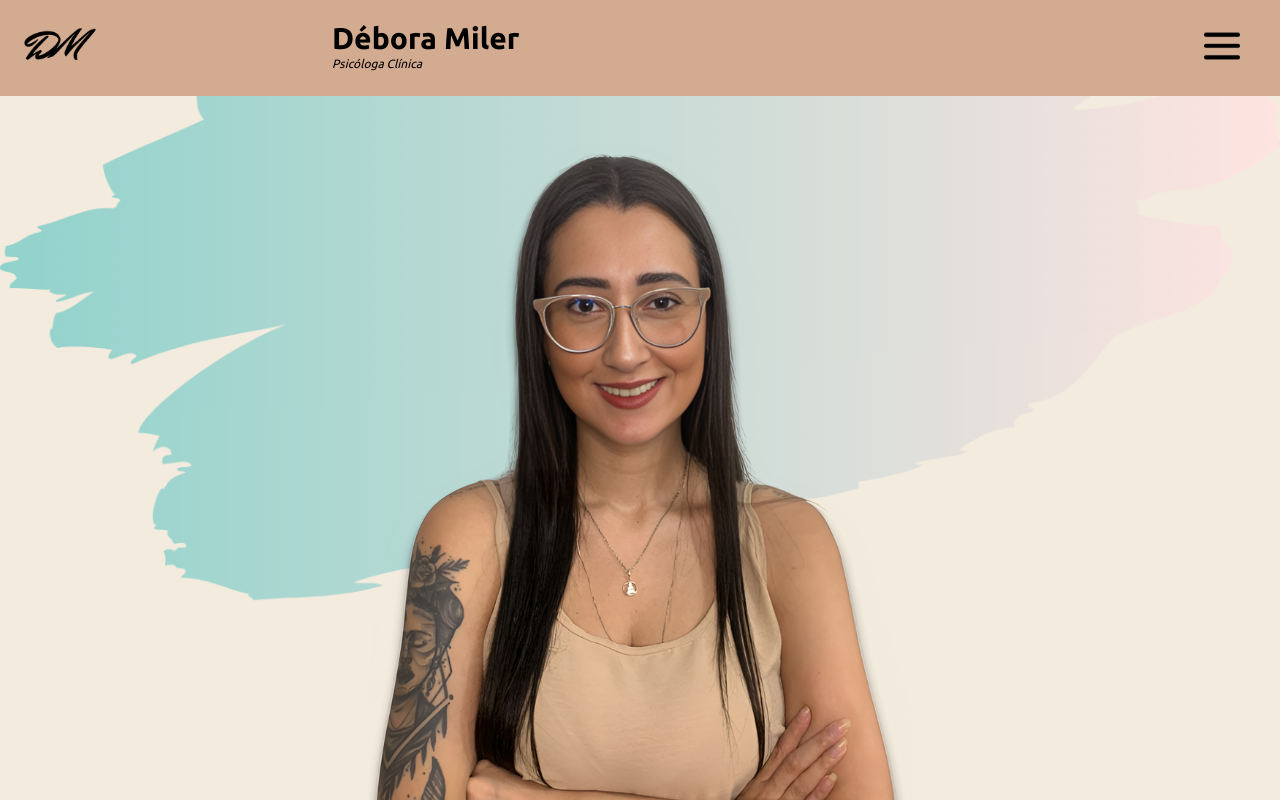
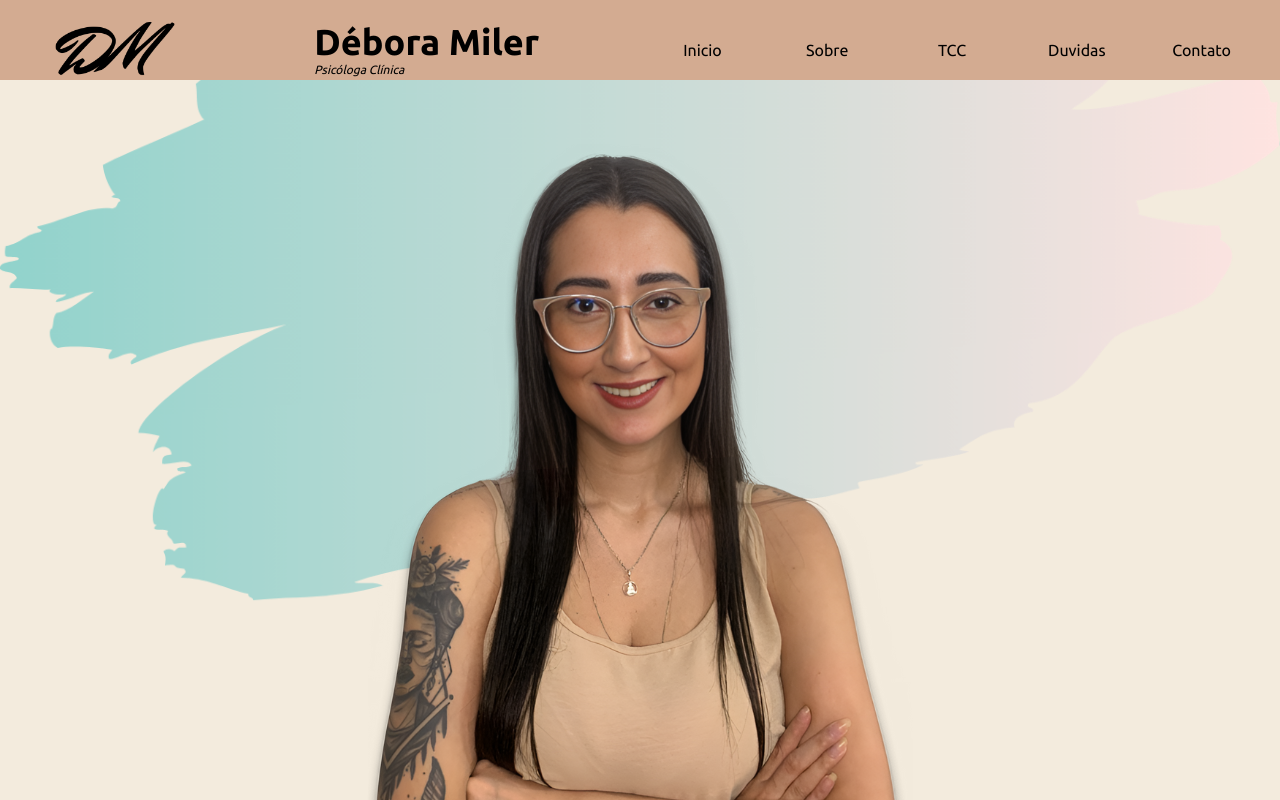
Before and after one commit to hagartelles/Psicologa_debora, a Next.js app: page / in a window 1280 px wide. Shown: the top 800 px of the page. Built offline with nearby package versions, Linux system fonts and the light colour scheme.

Commit message:
feat/header responsivity

```diff
--- a/src/components/sections/header/Header.tsx
+++ b/src/components/sections/header/Header.tsx
@@ -1,18 +1,31 @@
 "use client"
 
-import { useState } from 'react';
+import { useEffect, useState } from 'react';
 import { SvgIcon } from '@/components/globalComponents/icons';
 
 export function Header() {
     const [menuOpen, setMenuOpen ] = useState(false);
+    const [isMobile, setIsMobile] =useState(true);
 
     type IconName = "closeIcon" | "menuIcon"
     const [iconMenu, setIcon] = useState<IconName>("menuIcon");
 
-    const toggleMenu = () => {
-        setMenuOpen(!menuOpen);
-        setIcon(menuOpen ? "menuIcon": "closeIcon");
+
+    const openMenu = () => {
+        setIsMobile(window.innerWidth > 767? false: true)
+           if (isMobile){
+
+            setMenuOpen(true);
+            setIcon("closeIcon");
+
+        }
     };
+
+    const closeMenu =() => {
+        setMenuOpen(false);
+        setIcon("menuIcon")
+
+    }
 
 
     type Props = {
@@ -21,37 +34,81 @@ export function Header() {
     }
 
     const ItemMenu = ({ name, link }:Props) => (
-        <li className=" text-2xl text-bold justify-center w-full bg-burnt_rose hover:bg-misty_rose border-t-2">
-            <a href={`#${link}`} className="h-full w-full grid place-items-center " onClick={toggleMenu}>
+        <li className=" text-2xl text-bold justify-center w-full  bg-burnt_rose/50 hover:bg-misty_rose/50
+        md:col-span-1 md:text-base md:h-full ">
+            <a href={`#${link}`} className="h-full w-full grid place-items-center " onClick={closeMenu}>
                 {name}
             </a>
         </li>
     );
 
+    const logoWidth =()=> {
+        let sizeScreen = window.innerWidth
+        let logoW = 80
+
+        if (sizeScreen > 574 && sizeScreen < 767 ) {
+            logoW = 98
+        } else if(sizeScreen > 767 && sizeScreen < 1023 ) {
+            logoW = 106
+        } else if(sizeScreen > 1023 ) {
+            logoW = 120
+        }
+        return logoW
+    }
+
+    const [logoWidthState, setLogoWidthState] = useState(logoWidth());
+
+    // Função para atualizar a largura do logotipo com base no tamanho da tela
+    const updateLogoWidth = () => {
+        setLogoWidthState(logoWidth());
+    };
+
+    // Efeito para adicionar o ouvinte do evento de redimensionamento da janela
+    useEffect(() => {
+        const handleResize = () => {
+            updateLogoWidth();
+        };
+
+        window.addEventListener('resize', handleResize);
+
+        // Remova o ouvinte do evento de redimensionamento ao desmontar o componente
+        return () => {
+            window.removeEventListener('resize', handleResize);
+        };
+    });
 
 
     return (
         <header className="relative z-[1000]">
-            <div className="w-full bg-burnt_rose h-24 fixed top-0 left-0 right-0">
-                <div className="grid grid-cols-4 px-6 my-2 pt-3">
-                    <div className='col-span-1'>
-                        <SvgIcon name="logo2" width='72' height='auto'/>
+            <div className="w-full bg-burnt_rose h-20 fixed top-0 left-0 right-0">
+                <div className="grid grid-cols-4 my-2  md:grid-cols-12">
+                    <div className='col-span-1 md:col-span-2 md:pl-4 grid place-items-center'>
+                        <SvgIcon name="logo2" width={logoWidthState.toString()} height='auto'/>
                     </div>
-                    <div className="debora col-span-2 ">
-                        <h1 className="text-3xl font-bold">Débora Miler</h1>
-                        <div className="italic text-xs">Psicóloga Clínica</div>
+                    <div className="debora grid content-center col-span-2 md:col-span-4 mx-auto ">
+                        <h1 className="text-3xl md:text-4xl font-bold ">Débora Miler</h1>
+                        <div className="italic text-xs">Psicóloga Clínica
+                        </div>
                     </div>
-                    <div className="btn-menu col-span-1 grid place-items-end my-auto">
-                        <button className='pr-4' onClick={toggleMenu}>
+                    <div className="menu col-span-1  grid place-items-center my-auto md:col-span-6 md:place-items-start">
+                        { isMobile &&(<button className='md:hidden md:points-event-none' onClick={menuOpen ? closeMenu: openMenu}>
                             <SvgIcon name={iconMenu } width="36" height="auto" />
-                        </button>
+                        </button>)}
+
+                        <ul className={`hidden md:grid md:w-full md:grid-cols-5 place-content-around pr-4`}>
+                                <ItemMenu name="Inicio" link="Inicio"/>
+                                <ItemMenu name="Sobre" link="Sobre" />
+                                <ItemMenu name="TCC" link="tratamento" />
+                                <ItemMenu name="Duvidas" link="FAQ" />
+                                <ItemMenu name="Contato" link="Contato" />
+                        </ul>
                     </div>
                 </div>
                 {/* TODO Acertar a animação */}
                 {menuOpen && (
                     <div id='hiddenMenu'
-                    className={`absolute top-24 left-0 w-full transition-opacity duration-100 transition-pointer-events ${menuOpen ? 'opacity-100 pointer-events-auto' : 'opacity-0 pointer-events-none'}`}>
-                            <ul className=" h-[calc(100vh-96px)]  grid grid-cols-1  grid-rows-5 gap-0 ">
+                    className={`absolute top-20 left-0 w-full transition-opacity duration-100 transition-pointer-events ${menuOpen ? 'opacity-100 pointer-events-auto' : 'opacity-0 pointer-events-none'}`}>
+                            <ul className="   grid grid-cols-1  grid-rows-5 gap-0 ">
                                 <ItemMenu name="Inicio" link="Inicio" />
                                 <ItemMenu name="Sobre" link="Sobre" />
                                 <ItemMenu name="tratamento" link="tratamento" />
--- a/tailwind.config.ts
+++ b/tailwind.config.ts
@@ -22,8 +22,10 @@ const config: Config = {
       }
     },
   },
+  screens: {
+    'xl':'1440px'
+  },
   plugins: [
-
   ],
 };
 export default config;
```
